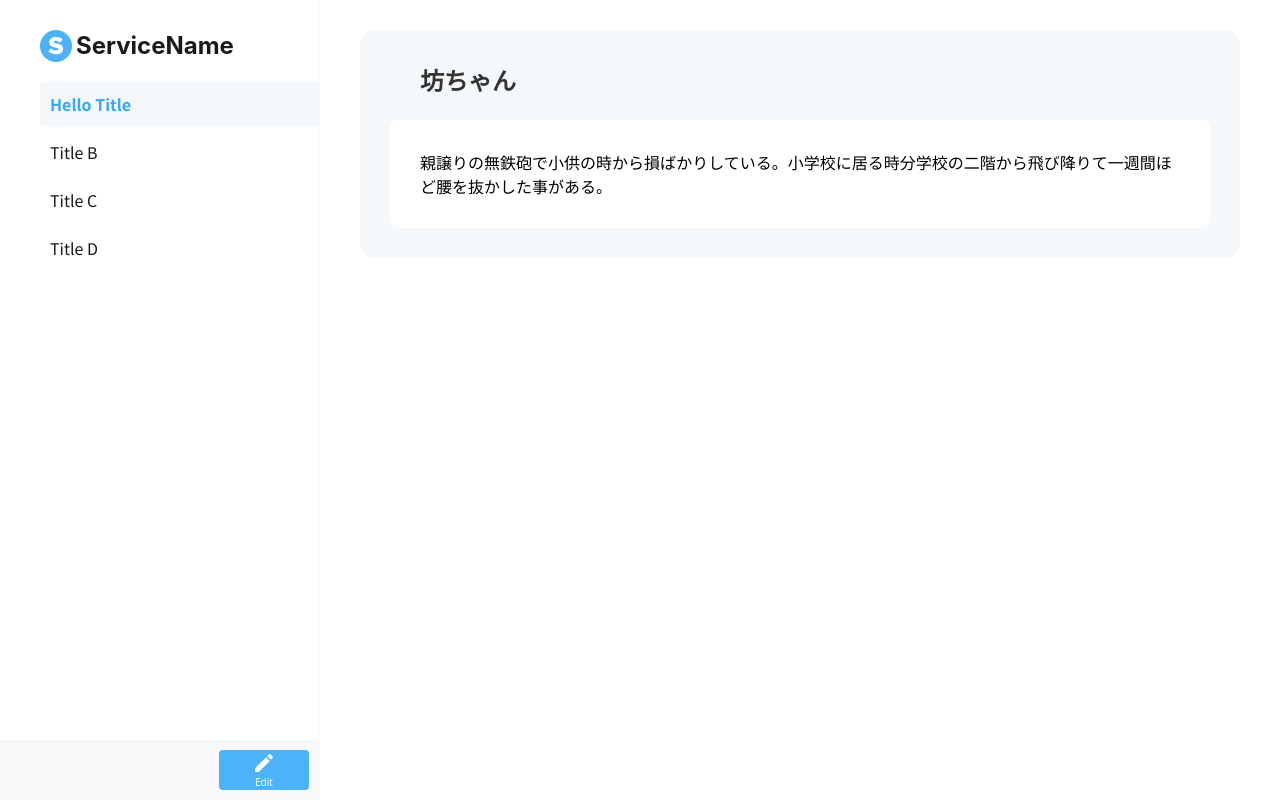
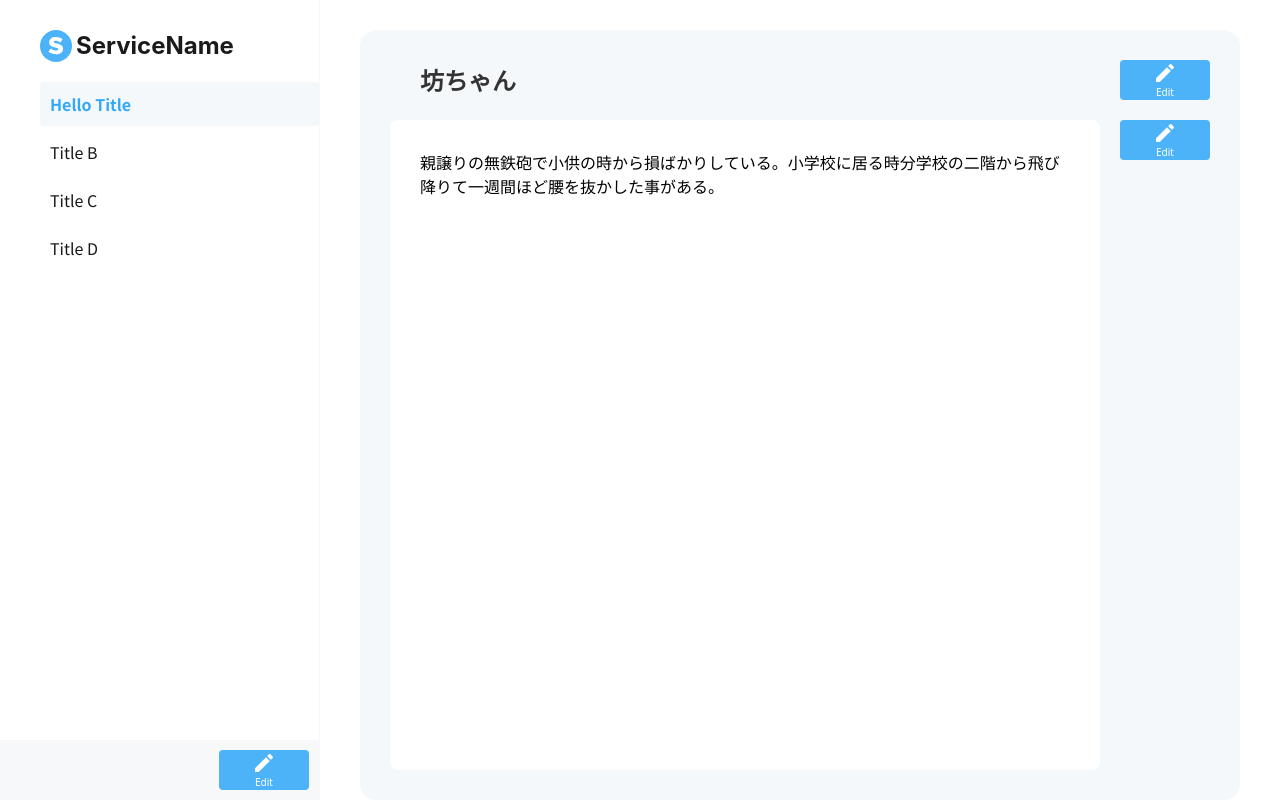
Before and after one commit to kokomme/challenge-frontend, a React (Vite) app: page / in a window 1280 px wide. Built offline with nearby package versions, Linux system fonts and the light colour scheme.

Commit message:
feat: ContentAreaコンポーネントに編集ボタンを追加し、レイアウトを改善

```diff
--- a/src/features/content/components/ContentArea.css
+++ b/src/features/content/components/ContentArea.css
@@ -7,4 +7,46 @@
   display: flex;
   flex-direction: column;
   gap: 20px;
+  height: calc(100vh - 30px);
 }
+
+.content-header {
+  display: flex;
+  align-items: center;
+  justify-content: space-between;
+  gap: 20px;
+  flex-shrink: 0;
+}
+
+.content-header .content-title {
+  flex: 1;
+  min-width: 0;
+}
+
+.header-actions {
+  display: flex;
+  gap: 8px;
+  flex-shrink: 0;
+}
+
+.textarea-wrapper {
+  display: flex;
+  align-items: stretch;
+  gap: 20px;
+  flex: 1;
+  min-height: 0;
+}
+
+.textarea-wrapper .content-textarea {
+  flex: 1;
+  min-width: 0;
+  display: flex;
+  flex-direction: column;
+}
+
+.textarea-actions {
+  display: flex;
+  gap: 8px;
+  flex-shrink: 0;
+  align-items: flex-start;
+}
--- a/src/features/content/components/ContentArea.tsx
+++ b/src/features/content/components/ContentArea.tsx
@@ -1,17 +1,34 @@
+
 import React from 'react';
 import Title from './title/Title';
 import TextArea from './text-area/TextArea';
+import EditButton from './edit-button/EditButton';
 import './ContentArea.css';
 
 const ContentArea: React.FC = () => {
+	const handleStartEdit = () => {
+		console.log('Edit clicked');
+	};
+
 	return (
 		<section className="content-area">
+			<div className="content-header">
 				<Title>坊ちゃん</Title>
+				<div className="header-actions">
+					<EditButton onClick={handleStartEdit} />
+				</div>
+			</div>
+
+			<div className="textarea-wrapper">
 				<TextArea>
 					<p>
 						親譲りの無鉄砲で小供の時から損ばかりしている。小学校に居る時分学校の二階から飛び降りて一週間ほど腰を抜かした事がある。
 					</p>
 				</TextArea>
+				<div className="textarea-actions">
+					<EditButton onClick={handleStartEdit} />
+				</div>
+			</div>
 		</section>
 	);
 };
--- /dev/null
+++ b/src/features/content/components/edit-button/EditButton.tsx
@@ -0,0 +1,24 @@
+import React from 'react';
+import Button from '../../../../components/ui/button/Button';
+import { EditIcon } from '../../../../components/icons/Icons';
+
+type EditButtonProps = {
+	onClick: () => void;
+	className?: string;
+};
+
+const EditButton: React.FC<EditButtonProps> = ({ onClick, className = '' }) => {
+	return (
+		<Button
+			size="md"
+			variant="primary"
+			icon={<EditIcon />}
+			onClick={onClick}
+			className={className}
+		>
+			Edit
+		</Button>
+	);
+};
+
+export default EditButton;
--- a/src/features/content/components/title/Title.css
+++ b/src/features/content/components/title/Title.css
@@ -4,5 +4,6 @@
   letter-spacing: 0;
   line-height: 40px;
   font-weight: 700;
+  margin: 0;
   padding: 0 30px;
 }
--- a/src/features/sidebar/component/Sidebar.tsx
+++ b/src/features/sidebar/component/Sidebar.tsx
@@ -5,7 +5,8 @@ import Branding from './branding/Branding.tsx';
 import TitleList from './title-list/TitleList.tsx';
 import EditableTitleList from './editable-title-list/EditableTitleList.tsx';
 import Button from '../../../components/ui/button/Button.tsx';
-import { EditIcon, DoneIcon, PlusIcon } from '../../../components/icons/Icons.tsx';
+import EditButton from '../../content/components/edit-button/EditButton';
+import { DoneIcon, PlusIcon } from '../../../components/icons/Icons.tsx';
 import type { SidebarProps } from '../types/Sidebar.types.ts';
 
 export function Sidebar<T extends { id: string | number; title: string }>({
@@ -49,14 +50,7 @@ export function Sidebar<T extends { id: string | number; title: string }>({
 			</div>
 		</div>			<div className="sidebar__fab">
 				{!editing ? (
-					<Button
-						size="md"
-						variant="primary"
-						icon={<EditIcon />}
-						onClick={handleStartEdit}
-					>
-						Edit
-					</Button>
+					<EditButton onClick={handleStartEdit} />
 				) : (
 					<div style={{ display: 'flex', gap: 8, alignItems: 'center', justifyContent: 'space-evenly', width: '100%' }}>
 						<Button variant="secondary" size="md" icon={<PlusIcon />} onClick={() => { /* TODO: add new item handler */ }}>
```
Lines whose indentation alone changed are shown as unchanged.
